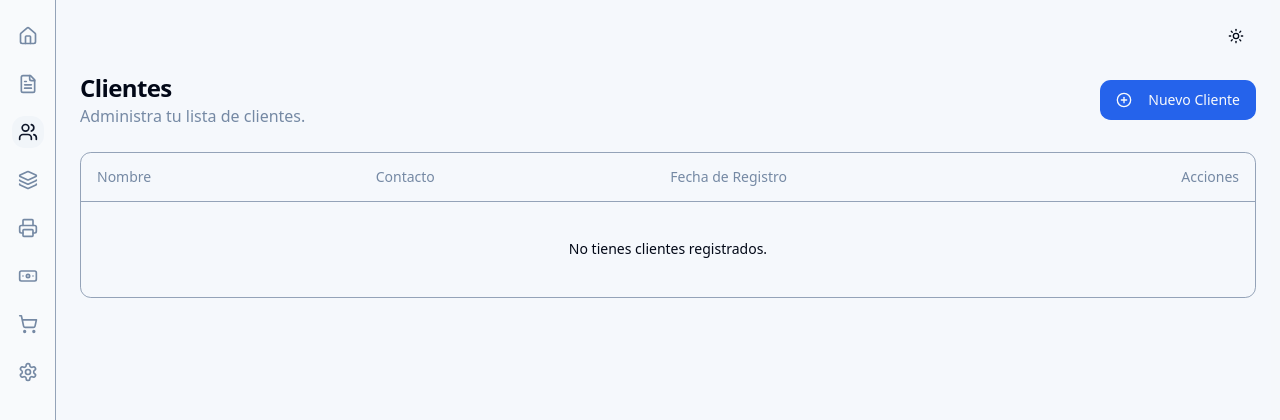
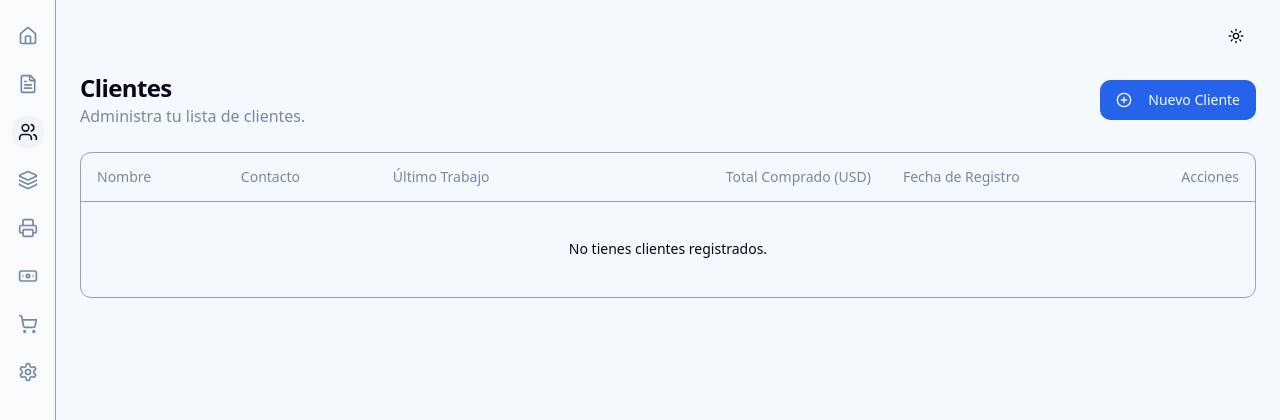
Before and after one commit to danifacelli/Cotiza3D, a Next.js app: page /clients in a window 1280 px wide. Shown: the top 420 px of the page. Built offline with nearby package versions, Linux system fonts and the light colour scheme.

Commit message:
en clientes agrega una columna donde diga el ultimo trabajo pedido y otr

```diff
--- a/src/app/(main)/clients/page.tsx
+++ b/src/app/(main)/clients/page.tsx
@@ -1,13 +1,13 @@
 
 "use client"
 
-import { useState } from "react"
+import { useState, useMemo } from "react"
 import { useLocalStorage } from "@/hooks/use-local-storage"
 import { LOCAL_STORAGE_KEYS } from "@/lib/constants"
-import { DEFAULT_CLIENTS, generateId } from "@/lib/defaults"
+import { DEFAULT_CLIENTS, generateId, DEFAULT_QUOTES, DEFAULT_MATERIALS, DEFAULT_MACHINES, DEFAULT_SETTINGS } from "@/lib/defaults"
 import { Button } from "@/components/ui/button"
-import { PlusCircle, Trash2 } from "lucide-react"
-import type { Client } from "@/lib/types"
+import { PlusCircle, Trash2, Loader2 } from "lucide-react"
+import type { Client, Quote, Material, Machine, Settings } from "@/lib/types"
 import { ClientForm, type ClientFormValues } from "@/components/clients/client-form"
 import {
   Dialog,
@@ -29,16 +29,49 @@ import {
   AlertDialogTrigger,
 } from "@/components/ui/alert-dialog"
 import { useToast } from "@/hooks/use-toast"
-import { ClientsTable } from "@/components/clients/clients-table"
+import { ClientsTable, type ClientWithStats } from "@/components/clients/clients-table"
+import { calculateCosts } from "@/lib/calculations"
 
 export default function ClientsPage() {
-  const [clients, setClients, isHydrated] = useLocalStorage<Client[]>(
+  const [clients, setClients, isClientsHydrated] = useLocalStorage<Client[]>(
     LOCAL_STORAGE_KEYS.CLIENTS,
     DEFAULT_CLIENTS
   )
+  const [quotes, _, isQuotesHydrated] = useLocalStorage<Quote[]>(LOCAL_STORAGE_KEYS.QUOTES, DEFAULT_QUOTES)
+  const [materials, __, isMaterialsHydrated] = useLocalStorage<Material[]>(LOCAL_STORAGE_KEYS.MATERIALS, DEFAULT_MATERIALS)
+  const [machines, ___, isMachinesHydrated] = useLocalStorage<Machine[]>(LOCAL_STORAGE_KEYS.MACHINES, DEFAULT_MACHINES)
+  const [settings, ____, isSettingsHydrated] = useLocalStorage<Settings>(LOCAL_STORAGE_KEYS.SETTINGS, DEFAULT_SETTINGS)
+
   const [isFormOpen, setIsFormOpen] = useState(false)
   const [selectedClient, setSelectedClient] = useState<Client | null>(null)
   const { toast } = useToast()
+
+  const isHydrated = isClientsHydrated && isQuotesHydrated && isMaterialsHydrated && isMachinesHydrated && isSettingsHydrated;
+
+  const clientsWithStats: ClientWithStats[] = useMemo(() => {
+    if (!isHydrated) return [];
+
+    return clients.map(client => {
+      const clientQuotes = quotes.filter(q => q.clientId === client.id);
+
+      const lastJob = clientQuotes.sort((a, b) => new Date(b.createdAt).getTime() - new Date(a.createdAt).getTime())[0];
+
+      const confirmedStatuses: Quote['status'][] = ['accepted', 'in_preparation', 'delivered'];
+      const totalPurchased = clientQuotes
+        .filter(q => confirmedStatuses.includes(q.status))
+        .reduce((sum, quote) => {
+          const { breakdown } = calculateCosts(quote, materials, machines, settings);
+          return sum + (breakdown?.total ?? 0);
+        }, 0);
+
+      return {
+        ...client,
+        lastJobName: lastJob?.name,
+        totalPurchased: totalPurchased,
+      };
+    });
+  }, [clients, quotes, materials, machines, settings, isHydrated]);
+
 
   const handleNewClient = () => {
     setSelectedClient(null)
@@ -149,13 +182,19 @@ export default function ClientsPage() {
             </Dialog>
         </div>
       </div>
-
-      <ClientsTable
-        clients={clients}
-        onEdit={handleEditClient}
-        onDelete={handleDeleteClient}
-        isHydrated={isHydrated}
-      />
+        {!isHydrated ? (
+             <div className="flex items-center justify-center h-64 border-2 border-dashed rounded-md">
+                <Loader2 className="animate-spin mr-3" />
+                <p>Cargando clientes...</p>
+            </div>
+        ) : (
+             <ClientsTable
+                clients={clientsWithStats}
+                onEdit={handleEditClient}
+                onDelete={handleDeleteClient}
+                isHydrated={isHydrated}
+              />
+        )}
     </div>
   )
 }
--- a/src/components/clients/clients-table.tsx
+++ b/src/components/clients/clients-table.tsx
@@ -1,7 +1,7 @@
 
 "use client"
 
-import type { Client } from "@/lib/types"
+import type { Client, Settings } from "@/lib/types"
 import { format } from "date-fns"
 import { es } from "date-fns/locale"
 import {
@@ -27,15 +27,25 @@ import { Button } from "@/components/ui/button"
 import { Pencil, Trash2, Instagram, Facebook, Phone } from "lucide-react"
 import { Skeleton } from "@/components/ui/skeleton"
 import Link from "next/link"
+import { formatCurrency } from "@/lib/utils"
+import { useLocalStorage } from "@/hooks/use-local-storage"
+import { LOCAL_STORAGE_KEYS } from "@/lib/constants"
+import { DEFAULT_SETTINGS } from "@/lib/defaults"
+
+export type ClientWithStats = Client & {
+    lastJobName?: string;
+    totalPurchased: number;
+}
 
 interface ClientsTableProps {
-  clients: Client[]
+  clients: ClientWithStats[]
   onEdit: (client: Client) => void
   onDelete: (id: string) => void
   isHydrated: boolean
 }
 
 export function ClientsTable({ clients, onEdit, onDelete, isHydrated }: ClientsTableProps) {
+  const [settings] = useLocalStorage<Settings>(LOCAL_STORAGE_KEYS.SETTINGS, DEFAULT_SETTINGS);
 
   if (!isHydrated) {
     return (
@@ -56,6 +66,8 @@ export function ClientsTable({ clients, onEdit, onDelete, isHydrated }: ClientsT
           <TableRow>
             <TableHead>Nombre</TableHead>
             <TableHead>Contacto</TableHead>
+            <TableHead>Último Trabajo</TableHead>
+            <TableHead className="text-right">Total Comprado (USD)</TableHead>
             <TableHead>Fecha de Registro</TableHead>
             <TableHead className="w-[120px] text-right">Acciones</TableHead>
           </TableRow>
@@ -66,7 +78,7 @@ export function ClientsTable({ clients, onEdit, onDelete, isHydrated }: ClientsT
               <TableRow key={client.id}>
                 <TableCell className="font-medium">{client.name}</TableCell>
                 <TableCell>
-                  <div className="flex flex-wrap items-center gap-4">
+                  <div className="flex flex-col items-start gap-2">
                     {client.phone && (
                       <div className="flex items-center gap-2">
                         <Phone className="h-4 w-4 text-muted-foreground" />
@@ -90,6 +102,10 @@ export function ClientsTable({ clients, onEdit, onDelete, isHydrated }: ClientsT
                       </div>
                     )}
                   </div>
+                </TableCell>
+                <TableCell className="text-sm text-muted-foreground">{client.lastJobName || 'N/A'}</TableCell>
+                 <TableCell className="text-right font-mono">
+                    {formatCurrency(client.totalPurchased, 'USD', settings.currencyDecimalPlaces)}
                 </TableCell>
                 <TableCell>
                   {format(new Date(client.createdAt), "d MMM yyyy", { locale: es })}
@@ -128,7 +144,7 @@ export function ClientsTable({ clients, onEdit, onDelete, isHydrated }: ClientsT
             ))
           ) : (
             <TableRow>
-              <TableCell colSpan={4} className="h-24 text-center">
+              <TableCell colSpan={6} className="h-24 text-center">
                 No tienes clientes registrados.
               </TableCell>
             </TableRow>
--- a/src/lib/types.ts
+++ b/src/lib/types.ts
@@ -68,6 +68,11 @@ export interface Client {
   createdAt: string; // ISO date string
 }
 
+export type ClientWithStats = Client & {
+  lastJobName?: string;
+  totalPurchased: number;
+};
+
 export interface Quote {
   id: string;
   name: string;
```
